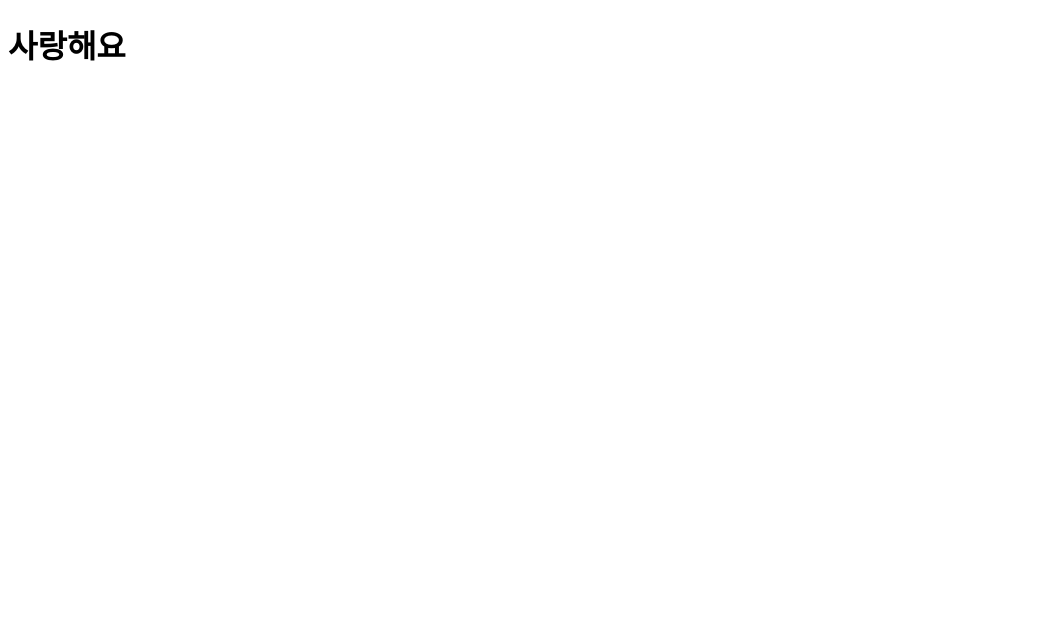
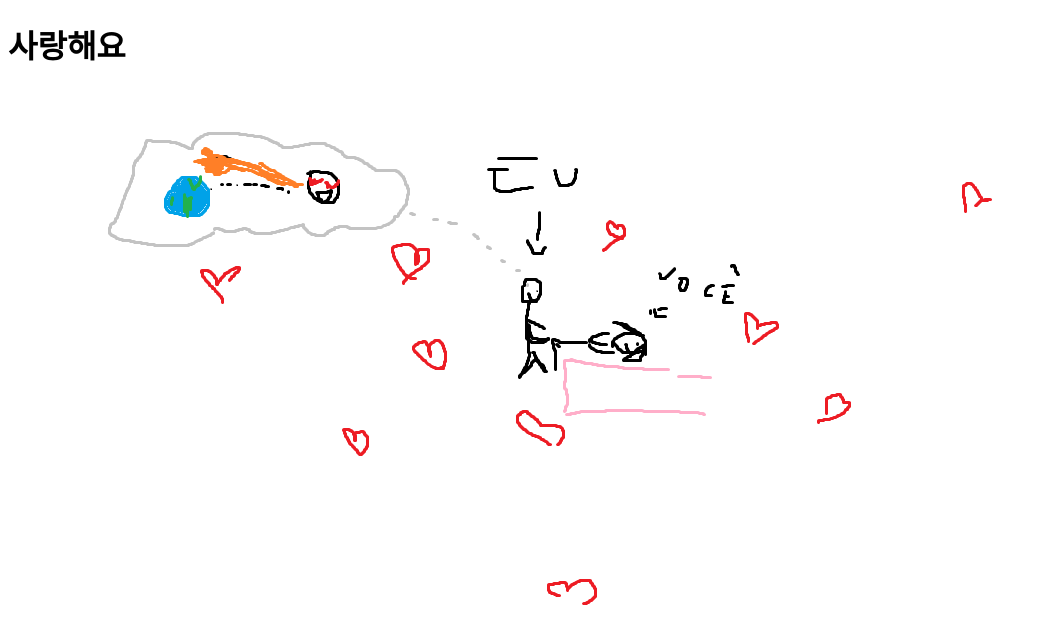
Before and after one commit to JeanBlasqs/clone-tabnews, a Next.js app: page / in a window 1280 px wide. Shown: the top 644 px of the page, without its empty margins (0-1046 px from the left). Built offline with nearby package versions, Linux system fonts and the light colour scheme.

Commit message:
add imagem

```diff
--- a/pages/index.js
+++ b/pages/index.js
@@ -2,6 +2,7 @@ export default function Home() {
   return (
     <>
       <h1>사랑해요</h1>
+          <img src="/imagem.png" alt="Minha imagem" />
     </>
   )
 }
```
Also changed, not shown: public/imagem.png (added).
